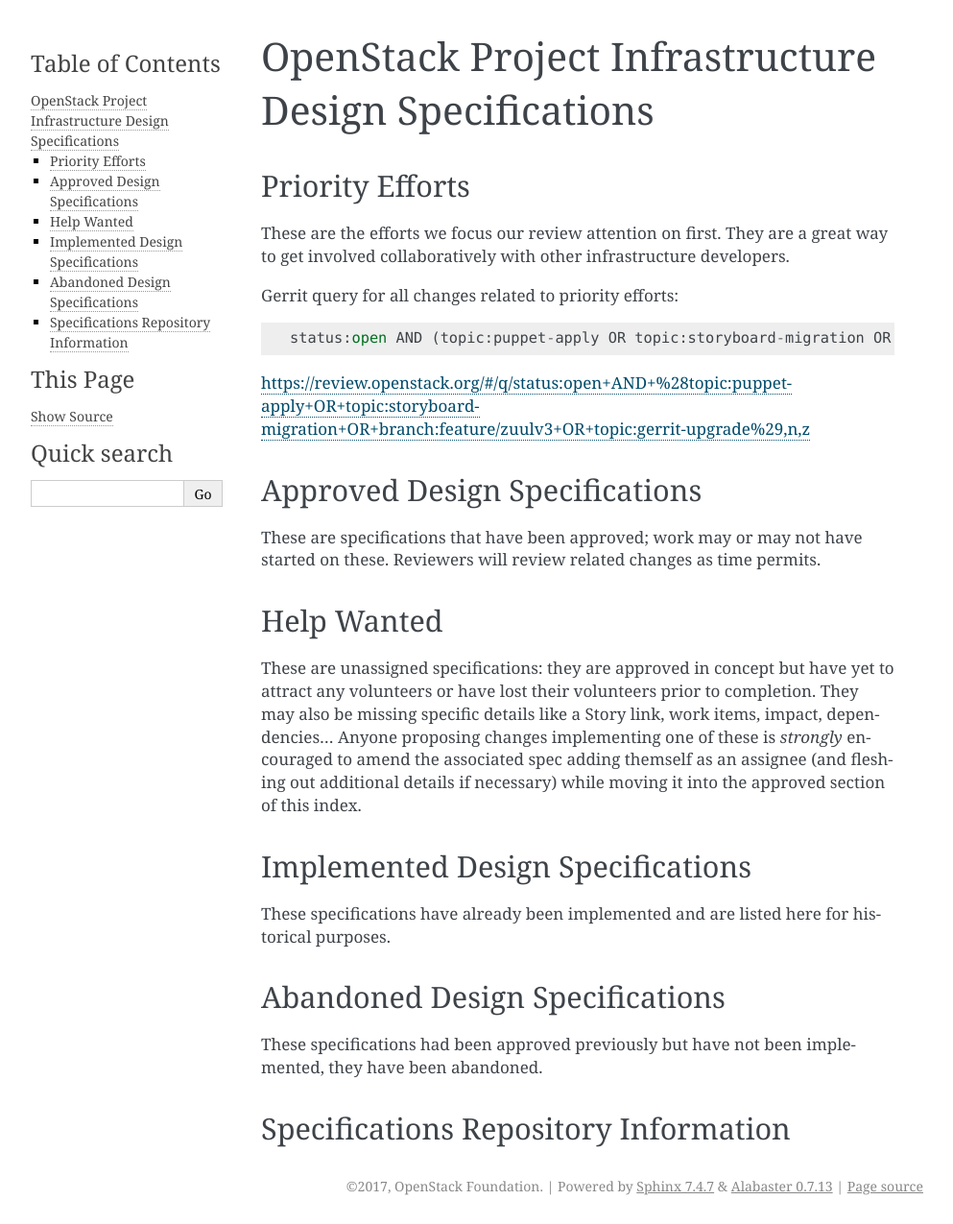
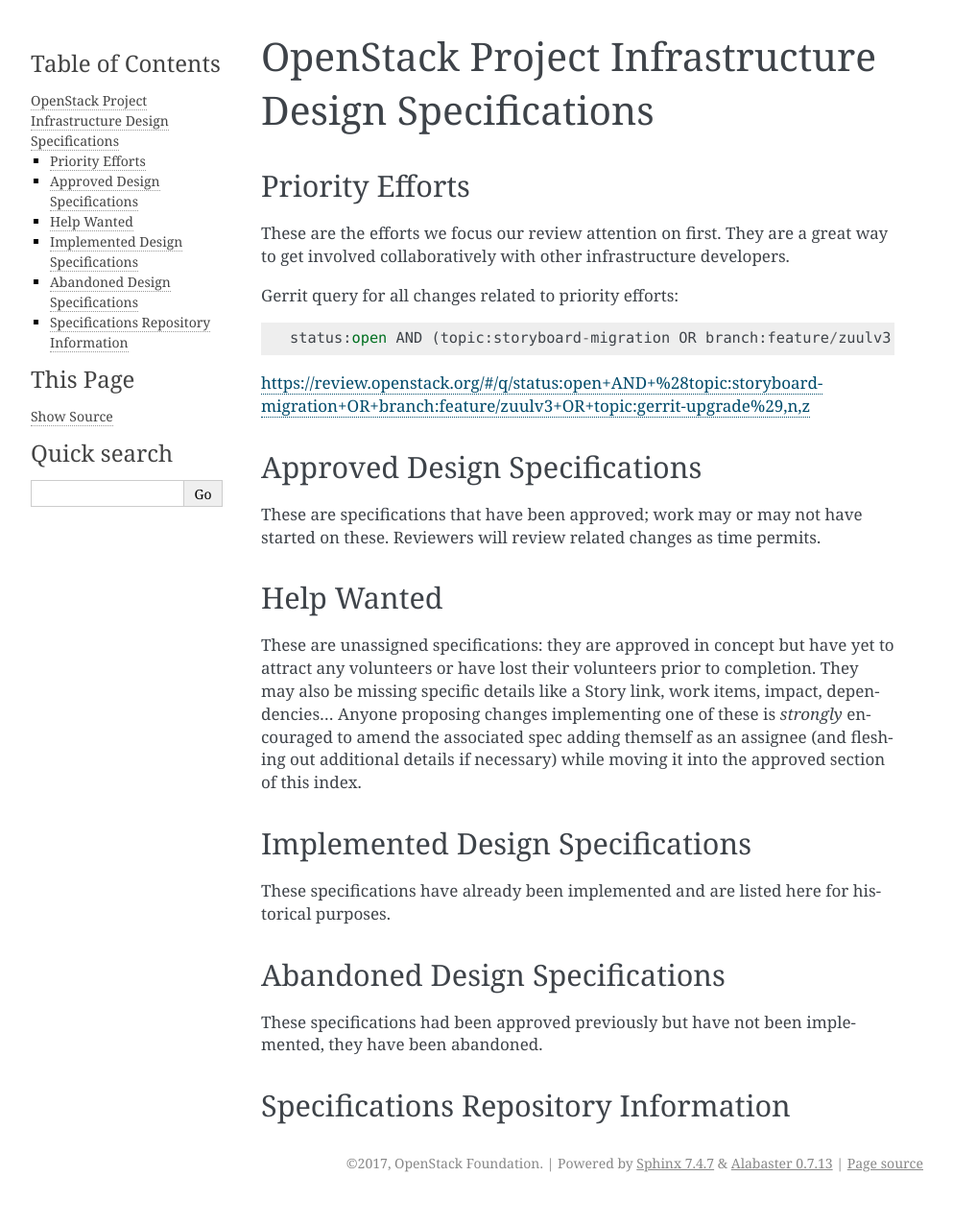
Before and after one commit to openstack-infra/infra-specs, a Sphinx documentation site: the page built from doc/source/index.rst, in a window 1280 px wide. Shown: the whole page at 96% size, without its empty margins (148-1141 px from the left). Built offline with Sphinx 7.4.7, drawn with Linux system fonts in a browser that asks for light colours; pages that are not in the unit, such as notebooks, are missing from menus; after the commit the page ends 1251 px from its top, so only the background shows below that.

Commit message:
Ansible Puppet Apply is implemented
Per discussion in the most June 6 Infrastructure team meeting:

http://eavesdrop.openstack.org/meetings/infra/2017/infra.2017-06-06-19.03.html

...the Ansible Puppet Apply specification should be considered
completed and so is being moved into the implemented subsection of
the index. This was overlooked in prior cleanup change
Ia603a1f752e0c8acb43ed323864267c2b69bdf03 because it was in the
Priority Efforts section.

Change-Id: Icfe7e3d90349ac6df8f36bcc87c866bea8834bdc

```diff
--- a/doc/source/index.rst
+++ b/doc/source/index.rst
@@ -12,7 +12,6 @@
 .. toctree::
    :maxdepth: 1
 
-   specs/ansible_puppet_apply
    specs/task-tracker
    specs/zuulv3
    specs/zuulv3-executor-security
@@ -20,9 +19,9 @@
 
 Gerrit query for all changes related to priority efforts::
 
-  status:open AND (topic:puppet-apply OR topic:storyboard-migration OR branch:feature/zuulv3 OR topic:gerrit-upgrade)
+  status:open AND (topic:storyboard-migration OR branch:feature/zuulv3 OR topic:gerrit-upgrade)
 
-https://review.openstack.org/#/q/status:open+AND+%28topic:puppet-apply+OR+topic:storyboard-migration+OR+branch:feature/zuulv3+OR+topic:gerrit-upgrade%29,n,z
+https://review.openstack.org/#/q/status:open+AND+%28topic:storyboard-migration+OR+branch:feature/zuulv3+OR+topic:gerrit-upgrade%29,n,z
 
 Approved Design Specifications
 ==============================
```
Also changed, not shown: other parts of doc/source/index.rst (+1 -0 lines).
